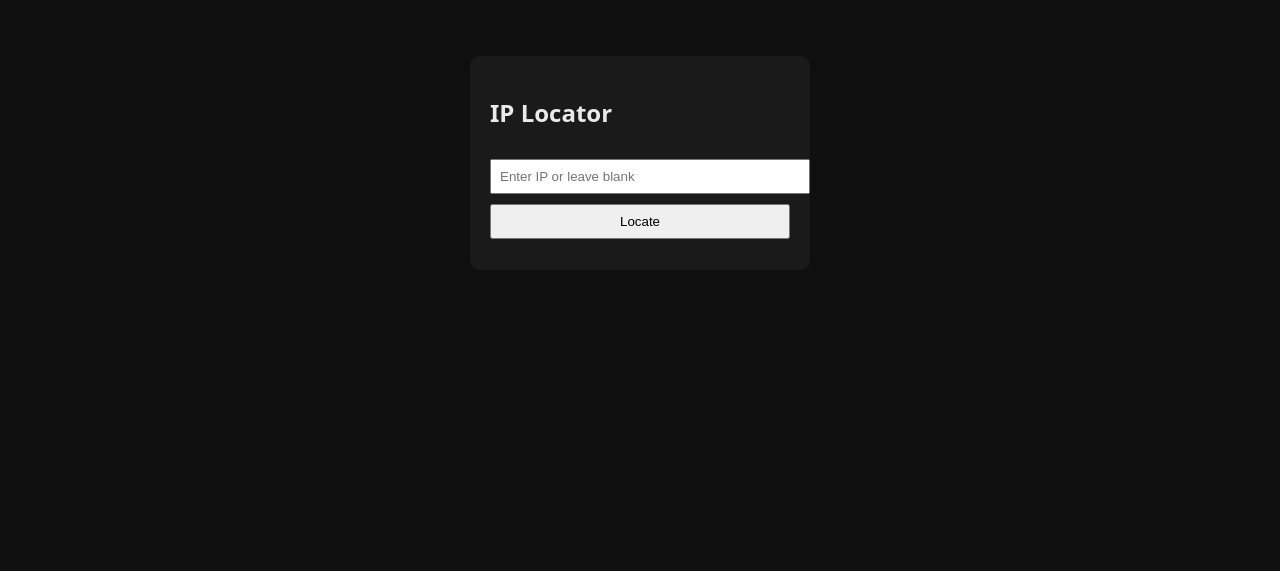
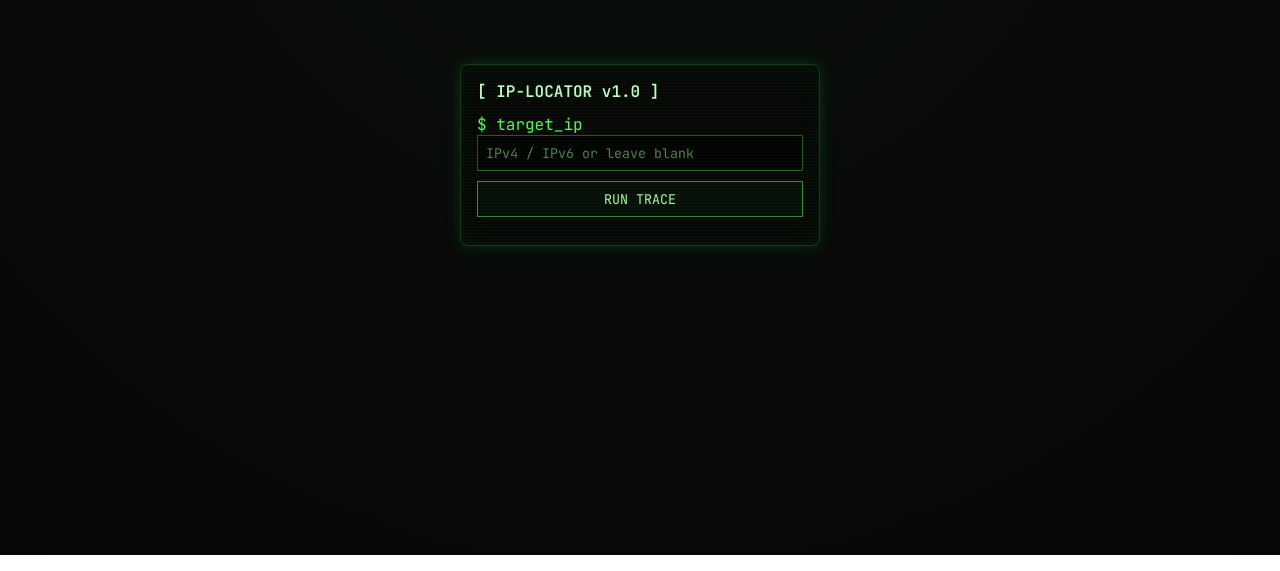
Before and after one commit to pinglocator/IP-Locator-Tool, a plain HTML site: page index.html in a window 1280 px wide. Shown: the part 245-816 px from the top of the page. Drawn offline with Linux system fonts and the light colour scheme.

Commit message:
Update index.html

```diff
--- a/index.html
+++ b/index.html
@@ -3,67 +3,164 @@
 <head>
 <meta charset="UTF-8">
 <title>IP Locator</title>
+
 <style>
+@import url('https://fonts.googleapis.com/css2?family=JetBrains+Mono:wght@400;600&display=swap');
+
+* {
+  box-sizing: border-box;
+}
+
 body {
-      font-family: system-ui, sans-serif;
-      background: #0f0f0f;
-      color: #eaeaea;
+  margin: 0;
+  height: 100vh;
+  background: radial-gradient(circle at top, #0b0f0b, #050705);
   display: flex;
+  align-items: center;
   justify-content: center;
-      align-items: center;
-      height: 100vh;
+  font-family: 'JetBrains Mono', monospace;
+  color: #9cff9c;
 }
-    .box {
-      background: #1a1a1a;
-      padding: 20px;
-      border-radius: 10px;
-      width: 300px;
+
+/* Terminal container */
+.terminal {
+  width: 360px;
+  background: #050805;
+  border: 1px solid #143d14;
+  border-radius: 8px;
+  box-shadow:
+    0 0 15px rgba(0, 255, 100, 0.15),
+    inset 0 0 25px rgba(0, 255, 100, 0.05);
+  padding: 16px;
+  position: relative;
+  overflow: hidden;
 }
-    input, button {
+
+/* Scanline overlay */
+.terminal::after {
+  content: "";
+  position: absolute;
+  inset: 0;
+  background: repeating-linear-gradient(
+    to bottom,
+    rgba(255,255,255,0.02),
+    rgba(255,255,255,0.02) 1px,
+    transparent 1px,
+    transparent 3px
+  );
+  pointer-events: none;
+}
+
+/* Header */
+.header {
+  font-weight: 600;
+  margin-bottom: 12px;
+  color: #b6ffb6;
+}
+
+/* Input */
+input {
+  width: 100%;
+  background: #020402;
+  border: 1px solid #1e5f1e;
+  color: #9cff9c;
+  padding: 8px;
+  font-family: inherit;
+  outline: none;
+}
+
+input::placeholder {
+  color: #4f7f4f;
+}
+
+input:focus {
+  border-color: #4dff4d;
+}
+
+/* Button */
+button {
   width: 100%;
   margin-top: 10px;
   padding: 8px;
+  background: #061006;
+  color: #9cff9c;
+  border: 1px solid #2e8f2e;
+  cursor: pointer;
+  font-family: inherit;
 }
-    button {
-      cursor: pointer;
+
+button:hover {
+  background: #0a1a0a;
+  box-shadow: 0 0 10px rgba(0,255,100,0.25);
 }
+
+/* Output */
 pre {
-      margin-top: 10px;
+  margin-top: 12px;
   font-size: 0.85em;
+  white-space: pre-wrap;
+  color: #b6ffb6;
+}
+
+/* Prompt style */
+.prompt {
+  color: #4dff4d;
 }
 </style>
 </head>
+
 <body>
-  <div class="box">
-    <h2>IP Locator</h2>
-    <input id="ip" placeholder="Enter IP or leave blank">
-    <button onclick="lookup()">Locate</button>
+  <div class="terminal">
+    <div class="header">[ IP-LOCATOR v1.0 ]</div>
+
+    <div class="prompt">$ target_ip</div>
+    <input id="ip" placeholder="IPv4 / IPv6 or leave blank">
+
+    <button onclick="lookup()">RUN TRACE</button>
+
     <pre id="result"></pre>
   </div>
 
 <script>
+function isValidIP(ip) {
+  const ipv4 = /^(25[0-5]|2[0-4]\d|1\d\d|[1-9]?\d)(\.(25[0-5]|2[0-4]\d|1\d\d|[1-9]?\d)){3}$/;
+  const ipv6 = /^([0-9a-f]{1,4}:){7}[0-9a-f]{1,4}$/i;
+  return ipv4.test(ip) || ipv6.test(ip);
+}
+
 async function lookup() {
   const ip = document.getElementById("ip").value.trim();
-      const url = ip
-        ? `https://ipapi.co/${ip}/json/`
-        : `https://ipapi.co/json/`;
+  const result = document.getElementById("result");
 
-      document.getElementById("result").textContent = "Loading...";
+  if (ip && !isValidIP(ip)) {
+    result.textContent = "[!] INVALID IP FORMAT";
+    return;
+  }
+
+  const url = ip ? `https://ipapi.co/${ip}/json/` : `https://ipapi.co/json/`;
+  result.textContent = "[*] querying node...";
 
   try {
     const res = await fetch(url);
     const data = await res.json();
 
-        document.getElementById("result").textContent =
-          `IP: ${data.ip}
-City: ${data.city}
-Region: ${data.region}
-Country: ${data.country_name}
-ISP: ${data.org}
-Latitude: ${data.latitude}
-Longitude: ${data.longitude}`;
-      } catch (e) {
-        document.getElementById("result").textContent = "Error fetching data.";
+    if (data.error) {
+      result.textContent = "[!] lookup failed";
+      return;
+    }
+
+    result.textContent =
+`[+] RESULT
+-------------------------
+IP        : ${data.ip}
+VERSION   : ${data.version || "unknown"}
+CITY      : ${data.city}
+REGION    : ${data.region}
+COUNTRY   : ${data.country_name}
+ISP       : ${data.org}
+LAT / LNG : ${data.latitude}, ${data.longitude}`;
+  } catch {
+    result.textContent = "[!] network error";
   }
 }
 </script>
```
Lines whose indentation alone changed are shown as unchanged.
